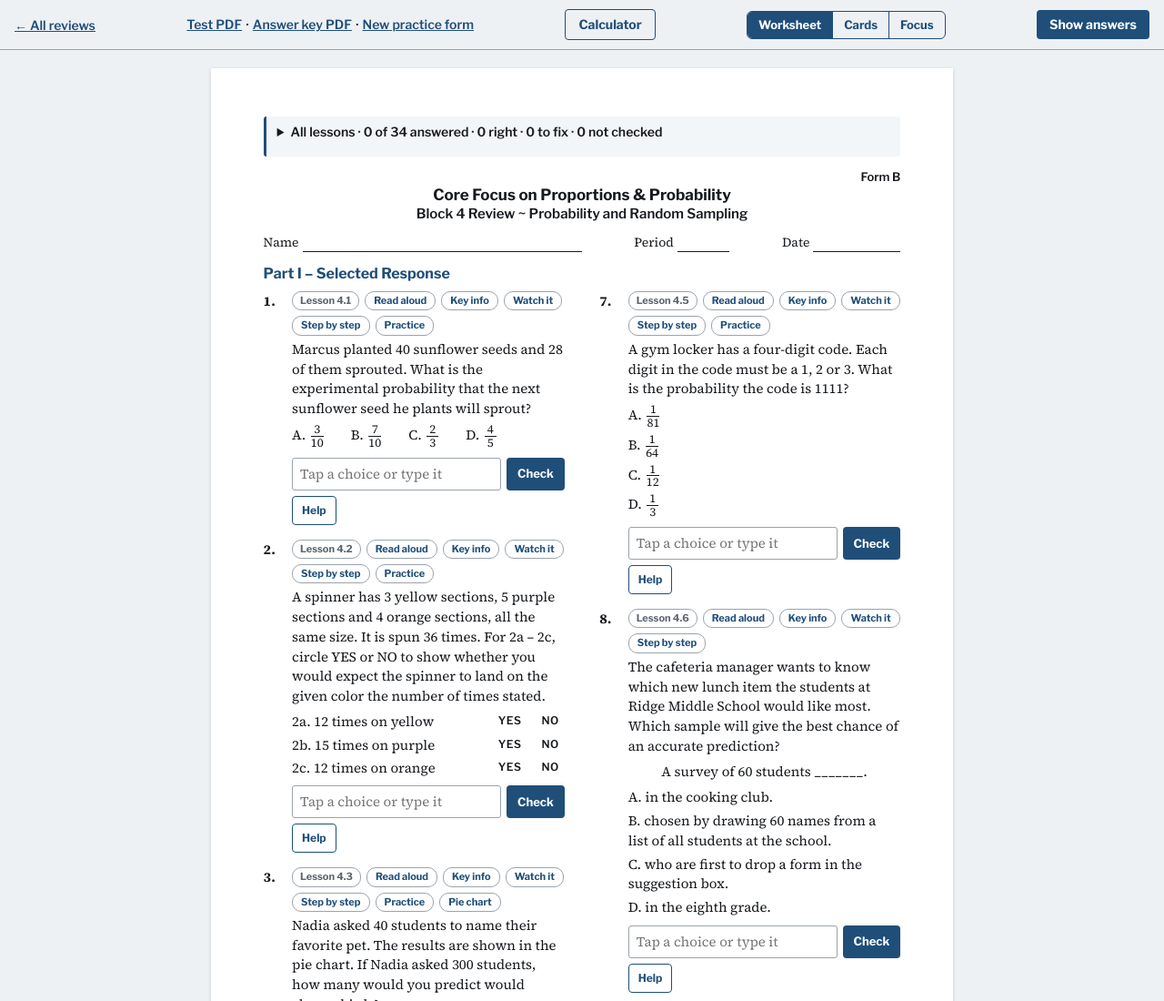
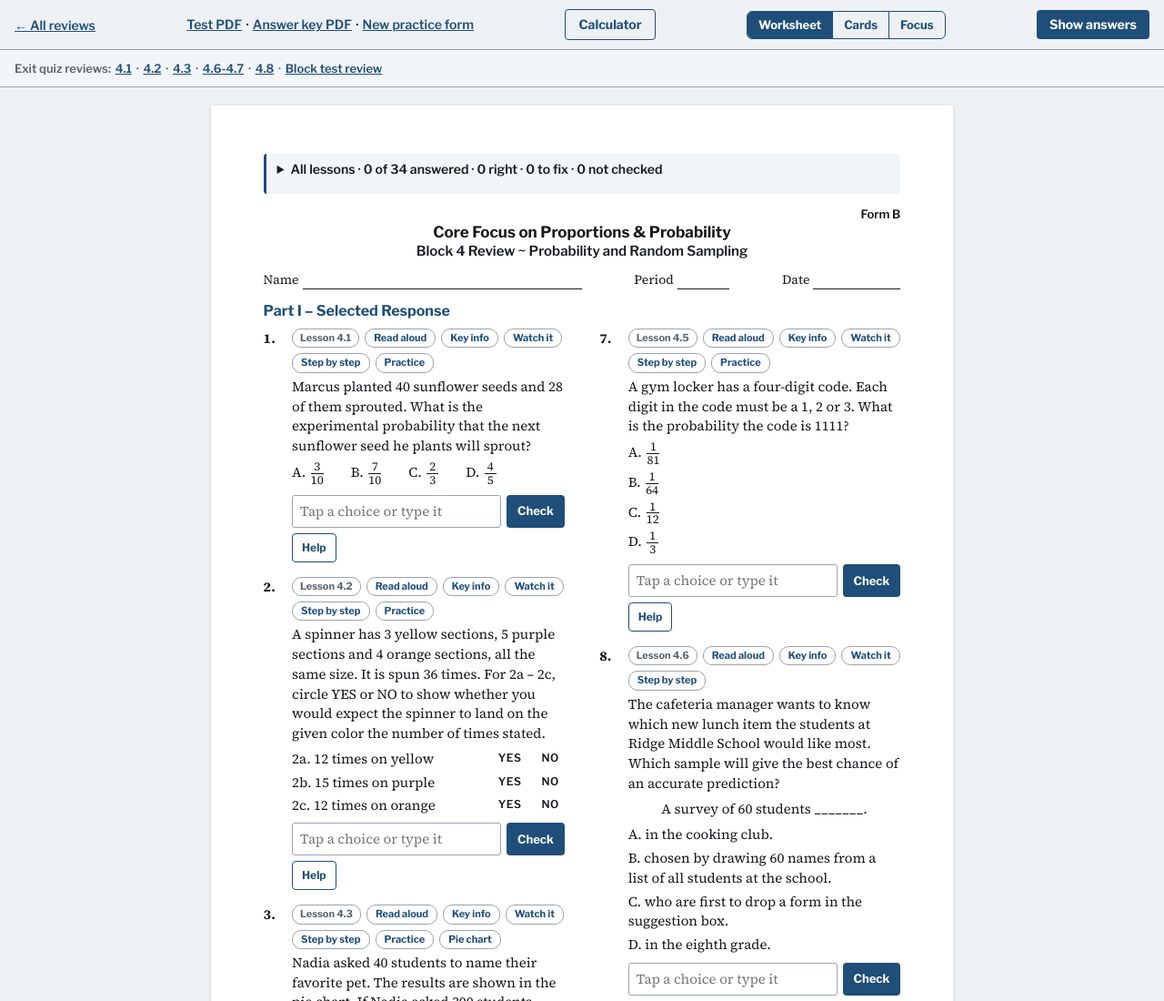
Before and after one commit to dreadjr/olson-5th-vocab, a website: page math/b4-form-b/index.html in a window 1280 px wide. Shown: the top 1100 px of the page at 91% size. Drawn offline with nearby package versions, Linux system fonts and the light colour scheme; no server answers.

Commit message:
feat(math): exit quiz review links on the Block 4 and 5 form pages
A bar under the toolbar of each form: Exit quiz reviews 4.1 · 4.2 · 4.3 · 4.6-4.7 · 4.8 · Block test
review (from math/quizzes.js; blocks with no reviews get none). Hidden in print.

Co-Authored-By: Claude Opus 5.5 <noreply@anthropic.com>
Claude-Session: https://claude.ai/code/session_01HNzZ7eNeSa4C7HvnFF26k3

```diff
--- a/math/form.css
+++ b/math/form.css
@@ -73,6 +73,9 @@ body.show .ans{display:block}
 body.show .work{min-height:0}
 /* Help panel (math/help.js); screen only */
 @media screen{.cols{padding-bottom:16px}} /* a question's margin is dropped at the end of a column block */
+.quiz-bar{padding:6px 16px;font:600 13px var(--display);color:var(--muted);background:var(--tint);border-bottom:1px solid var(--rule)}
+.quiz-bar a{color:var(--accent);display:inline-block;padding:6px 2px}
+@media print{.quiz-bar{display:none}}
 .helpbtn{display:inline-block;margin-top:6px;font:700 12px/1 var(--display);color:var(--accent);background:none;border:1.5px solid var(--accent);border-radius:4px;padding:7px 10px;min-height:32px;cursor:pointer}
 .helpbtn[aria-expanded="true"]{background:var(--accent);color:var(--paper)}
 .help{margin-top:8px;padding:10px 12px;background:var(--tint);border-left:3px solid var(--accent);border-radius:3px;font-size:14px}
--- a/math/form.js
+++ b/math/form.js
@@ -7,4 +7,4 @@ function set(on) {
 set(location.hash === '#key');
 btn?.addEventListener('click', () => set(!document.body.classList.contains('show')));
 // The calculator (calc.js), practice problems (practice.js, uses calc.js) and whiteboard walkthroughs (board.js) on every form, in that order.
-for (const src of ['../calc.js', '../practice.js', '../board.js', '../pie.js']) document.body.append(Object.assign(document.createElement('script'), { src, async: false }));
+for (const src of ['../calc.js', '../practice.js', '../board.js', '../pie.js', '../quizzes.js']) document.body.append(Object.assign(document.createElement('script'), { src, async: false }));
--- a/math/help.js
+++ b/math/help.js
@@ -221,6 +221,17 @@
     const a = el('a', 'gen-link', 'New practice form');
     a.href = `../gen/?block=${blockNo}`;
     document.querySelector('.toolbar > span')?.append(' · ', a);
+  }
+  // and reviews modeled on the class's exit quizzes for this block (math/quizzes.js)
+  const reviews = (window.QuizReviews || []).filter((q) => q.group === String(blockNo));
+  if (reviews.length) {
+    const bar = el('div', 'quiz-bar');
+    bar.append('Exit quiz reviews: ');
+    reviews.forEach((q, k) => { const a = el('a', '', q.id); a.href = `../gen/?quiz=${q.id}`; a.title = `Review: ${q.title}`; bar.append(k ? ' · ' : '', a); });
+    const t = el('a', '', 'Block test review');
+    t.href = `../gen/?test=${blockNo}`;
+    bar.append(' · ', t);
+    document.querySelector('.toolbar')?.after(bar);
   }
   const toggle = document.getElementById('toggle');
   toggle ? toggle.before(switcher) : document.querySelector('.toolbar')?.append(switcher);
```
